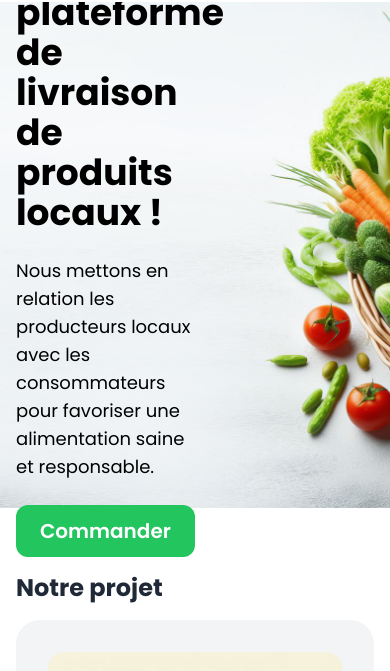
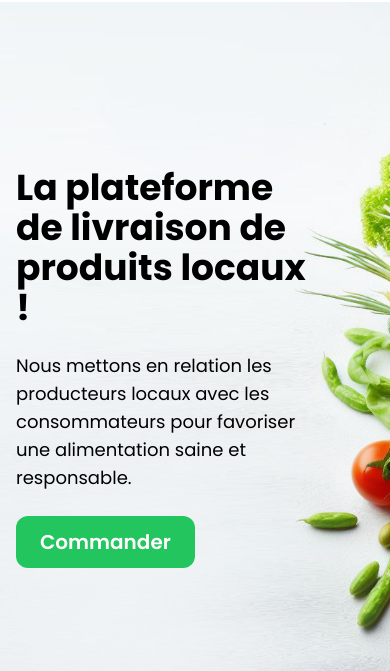
Before and after one commit to Hugo-Lorenzoni/locafresh, a website: page index.html in a window 390 px wide. Shown: the part 110-781 px from the top of the page. Drawn offline with nearby package versions, Linux system fonts and the light colour scheme.

```diff
--- a/index.html
+++ b/index.html
@@ -156,7 +156,7 @@
             </div>
         </header>
         <main>
-            <section class="relative h-[60vh]">
+            <section class="relative h-[calc(100vh-112px)] md:h-[60vh]">
                 <img
                     class="h-full w-full object-cover"
                     src="images/basket-wide.jpg"
@@ -165,7 +165,7 @@
                 <div
                     class="absolute inset-0 mx-auto flex max-w-7xl items-center px-4 py-16"
                 >
-                    <div class="w-1/2 space-y-6 text-lg">
+                    <div class="w-5/6 space-y-6 text-lg md:w-1/2">
                         <h1 class="text-4xl font-bold">
                             La plateforme de livraison de produits locaux !
                         </h1>
```
